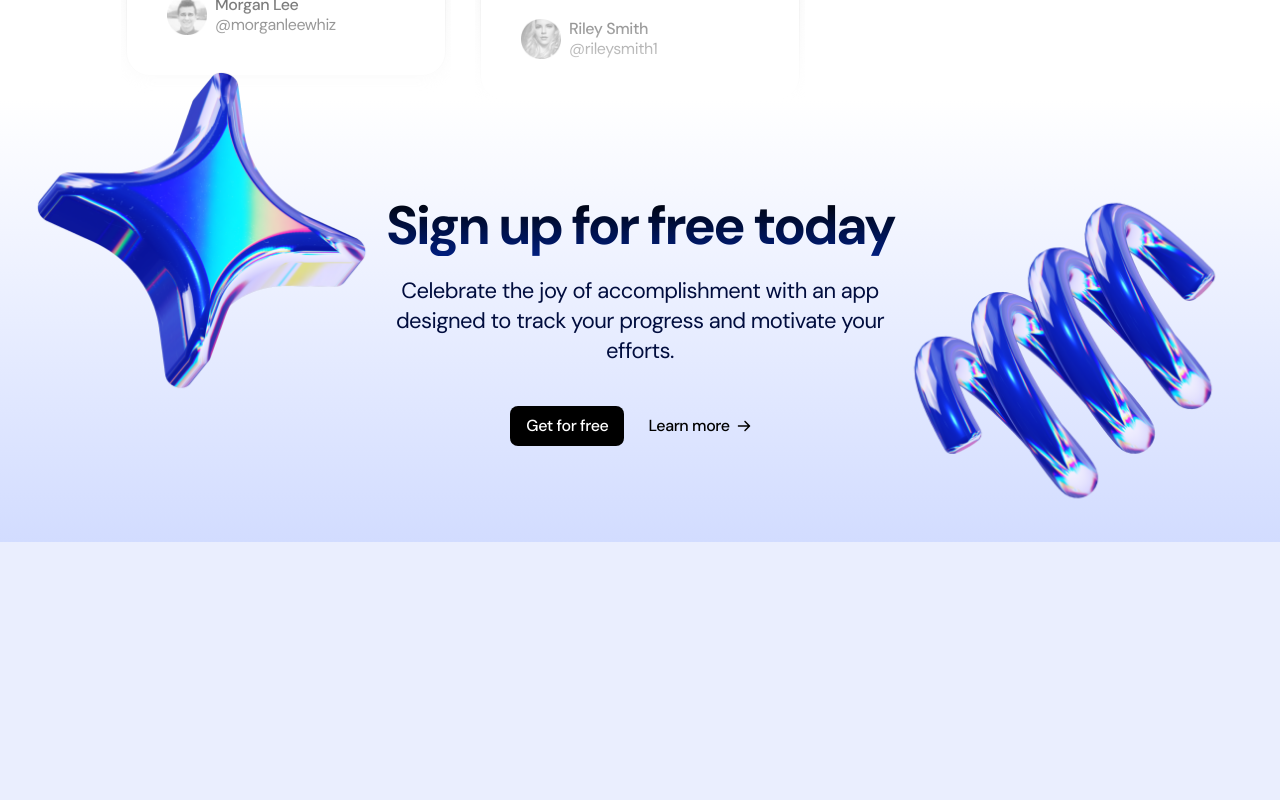
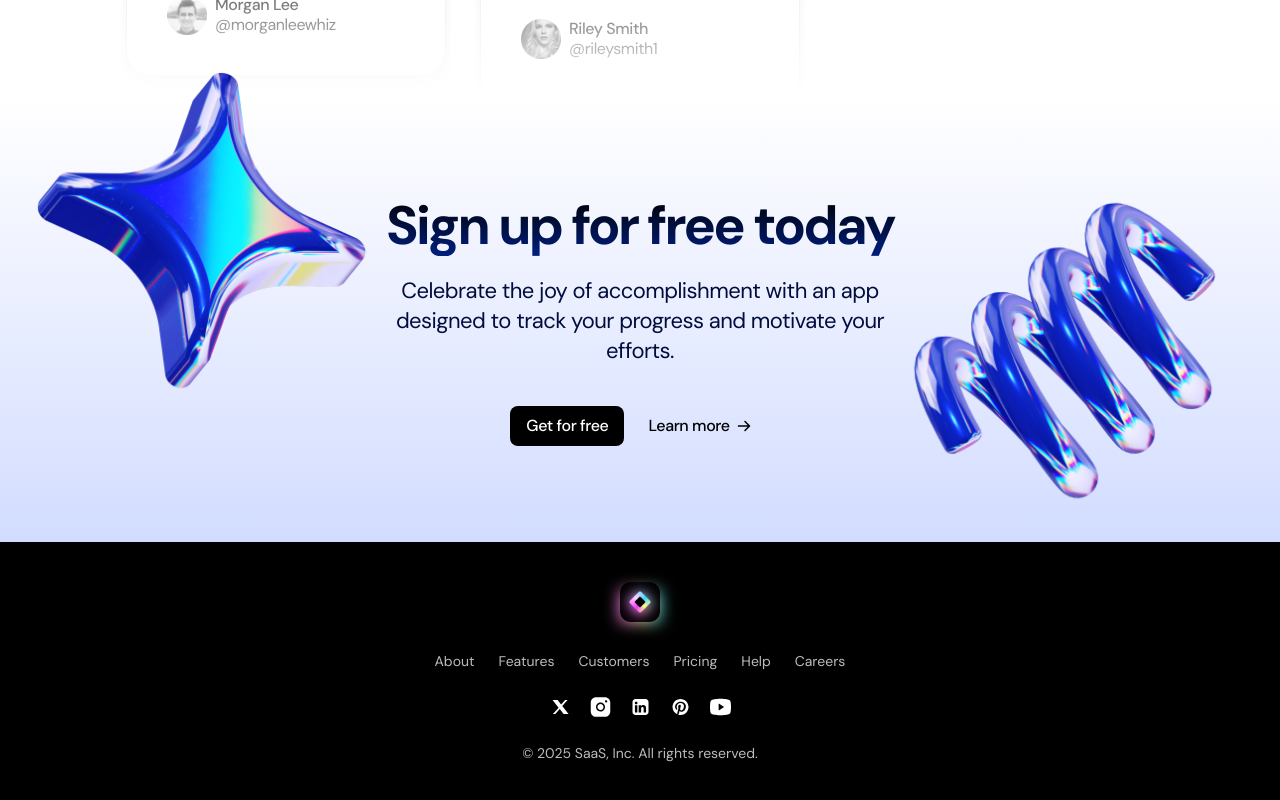
Before and after one commit to bricard-dev/next-saas-landing-page, a Next.js app: page / in a window 1280 px wide. Shown: the part 4131-4931 px from the top of the page. Before the commit the page ends 4673 px from the top, so only its background shows below. Built offline with nearby package versions, Linux system fonts and the light colour scheme.

Commit message:
Add footer section

```diff
--- a/src/app/page.tsx
+++ b/src/app/page.tsx
@@ -1,4 +1,5 @@
 import CallToAction from '@/sections/call-to-action';
+import Footer from '@/sections/footer';
 import Header from '@/sections/header';
 import Hero from '@/sections/hero';
 import LogoTicker from '@/sections/logo-ticker';
@@ -16,6 +17,7 @@ export default function Home() {
       <Pricing />
       <Testimonials />
       <CallToAction />
+      <Footer />
     </>
   );
 }
--- /dev/null
+++ b/src/sections/footer.tsx
@@ -0,0 +1,96 @@
+import logo from '@/assets/logosaas.png';
+import socialInstagramIcon from '@/assets/social-insta.svg';
+import socialLinkedinIcon from '@/assets/social-linkedin.svg';
+import socialPinterestIcon from '@/assets/social-pin.svg';
+import socialXIcon from '@/assets/social-x.svg';
+import socialYouTubeIcon from '@/assets/social-youtube.svg';
+import Image from 'next/image';
+import Link from 'next/link';
+
+const navLinks = [
+  {
+    label: 'About',
+    href: '#',
+  },
+  {
+    label: 'Features',
+    href: '#',
+  },
+  {
+    label: 'Customers',
+    href: '#',
+  },
+  {
+    label: 'Pricing',
+    href: '#',
+  },
+  {
+    label: 'Help',
+    href: '#',
+  },
+  {
+    label: 'Careers',
+    href: '#',
+  },
+];
+
+export default function Footer() {
+  const year = new Date().getFullYear();
+
+  return (
+    <footer className="py-10 bg-black text-center text-[#BCBCBC] text-sm">
+      <div className="container">
+        <div className="relative inline-flex before:content-[''] before:w-full before:absolute before:top-2 before:bottom-0 before:blur before:bg-[linear-gradient(to_right,#F87BFF,#FB92CF,#FFDD9B,#C2F0B1,#2FD8FE)]">
+          <Image
+            src={logo}
+            alt="SaaS Logo"
+            width={40}
+            height={40}
+            className="relative"
+          />
+        </div>
+        <nav className="mt-6 flex flex-col md:flex-row justify-center gap-6">
+          {navLinks.map((navLink) => (
+            <Link key={navLink.label} href={navLink.href}>
+              {navLink.label}
+            </Link>
+          ))}
+        </nav>
+        <div className="mt-6 flex justify-center gap-4">
+          <a href="#">
+            <Image src={socialXIcon} alt="Social X icon" className="invert" />
+          </a>
+          <a href="#">
+            <Image
+              src={socialInstagramIcon}
+              alt="Social Instagram icon"
+              className="invert"
+            />
+          </a>
+          <a href="#">
+            <Image
+              src={socialLinkedinIcon}
+              alt="Social Linkedin icon"
+              className="invert"
+            />
+          </a>
+          <a href="#">
+            <Image
+              src={socialPinterestIcon}
+              alt="Social Pinterest icon"
+              className="invert"
+            />
+          </a>
+          <a href="#">
+            <Image
+              src={socialYouTubeIcon}
+              alt="Social YouTube icon"
+              className="invert"
+            />
+          </a>
+        </div>
+        <p className="mt-6">&copy; {year} SaaS, Inc. All rights reserved.</p>
+      </div>
+    </footer>
+  );
+}
```
